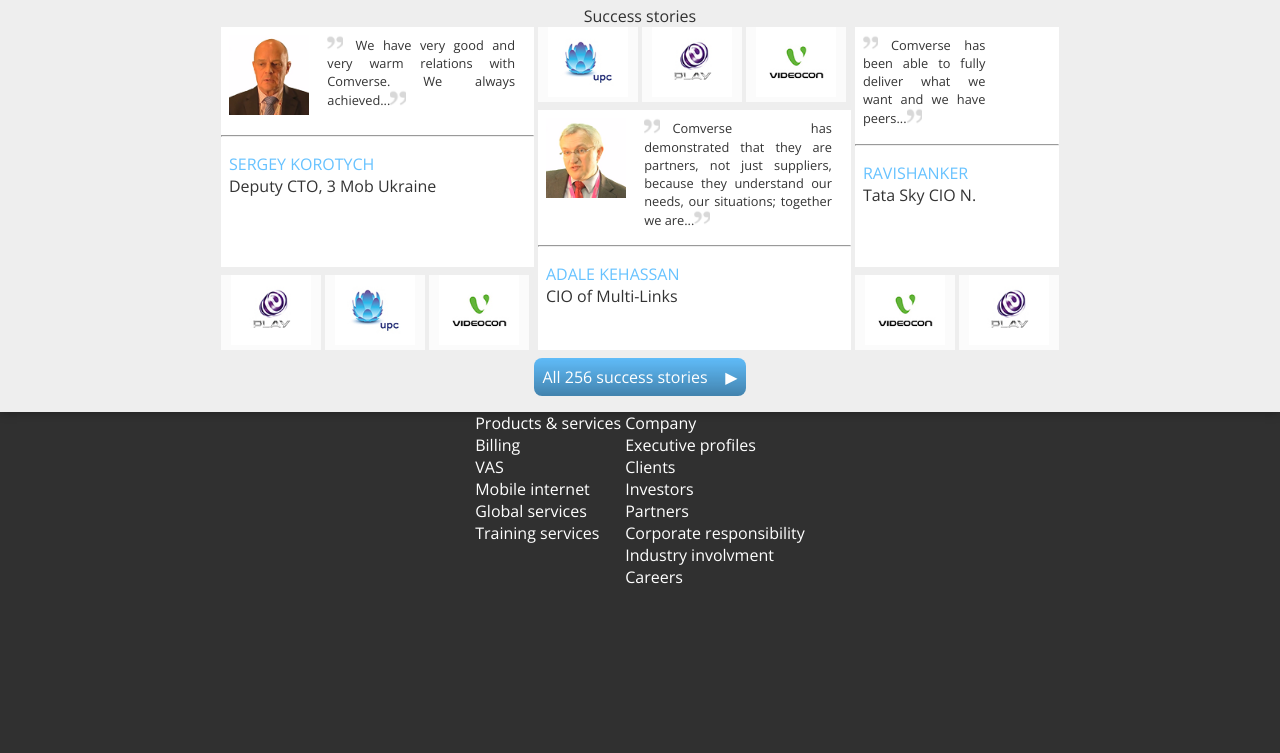
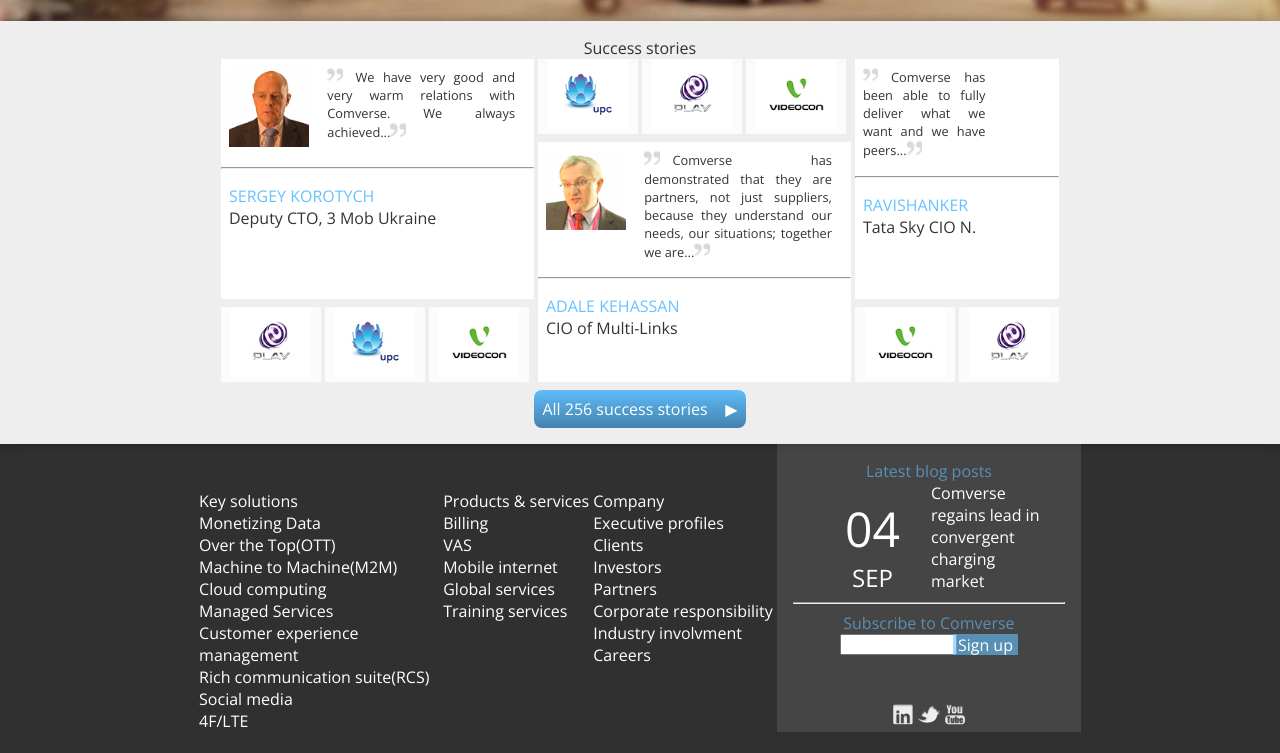
Before and after one commit to ronhandler/exercises, a website: page newcomverse/index.html in a window 1280 px wide. Shown: the part 857-1610 px from the top of the page. Before the commit the page ends 1461 px from the top, so only its background shows below. Drawn offline with nearby package versions, Linux system fonts and the light colour scheme.

Commit message:
Nearly done.

```diff
--- a/newcomverse/index.html
+++ b/newcomverse/index.html
@@ -246,14 +246,14 @@
 					</section>
 				</li>
 			</ul>
-			<div class="carousel-menu">
+			<section class="carousel-menu">
 				<ul>
 					<li class="carousel-button">1</li>
 					<li class="carousel-button">2</li>
 					<li class="carousel-button">3</li>
 					<li class="carousel-button">4</li>
 				</ul>
-			</div>
+			</section>
 			<section class="article-cards">
 				<h3 class="outline-only">Articles</h3>
 				<article class="one">
@@ -477,6 +477,22 @@
 			<ul>
 				<li>
 					<section>
+						<h3>Key solutions</h3>
+						<ul>
+							<li><a href="">Monetizing Data</a></li>
+							<li><a href="">Over the Top(OTT)</a></li>
+							<li><a href="">Machine to Machine(M2M)</a></li>
+							<li><a href="">Cloud computing</a></li>
+							<li><a href="">Managed Services</a></li>
+							<li><a href="">Customer experience management</a></li>
+							<li><a href="">Rich communication suite(RCS)</a></li>
+							<li><a href="">Social media</a></li>
+							<li><a href="">4F/LTE</a></li>
+						</ul>
+					</section>
+				</li>
+				<li>
+					<section>
 						<h3>Products &amp; services</h3>
 						<ul>
 							<li><a href="">Billing</a></li>
@@ -502,6 +518,31 @@
 					</section>
 				</li>
 			</ul>
+			<section class=social>
+				<h2 class="outline-only">Social media</h2>
+				<h3>Latest blog posts</h3>
+				<article>
+					<header>
+						<p class="day">04</p>
+						<p class="month">SEP</p>
+					</header>
+					<p>Comverse regains lead in convergent charging market</p>
+				</article>
+				<hr>
+				<h3>Subscribe to Comverse</h3>
+				<section class="subscribe-box">
+					<h4 class="outline-only">Subscribe</h3>
+					<form class="subscribe">
+						<input type="email">
+					</form>
+					<div class="submit-button"><a href="#">Sign up</a></div>
+				</section>
+				<ul>
+					<li><a href=""><div class="social-img one"> </div></a></li>
+					<li><a href=""><div class="social-img two"> </div></a></li>
+					<li><a href=""><div class="social-img three"> </div></a></li>
+				</ul>
+			</section>
 			</div>
 		</footer>
 
--- a/newcomverse/scss/main.scss
+++ b/newcomverse/scss/main.scss
@@ -85,7 +85,6 @@
 	padding-bottom: $padding;
 }
 .pane:not(:first-of-type) {
-//.pane {
 	$padding: 1rem;
 	padding-top: $padding;;
 	padding-bottom: $padding;
@@ -103,6 +102,12 @@
 	&:hover {
 		background-color: $button-color;
 	}
+}
+.carousel-menu  {
+	width: 3*$grid-width - ($radius);
+	display: inline-block;
+	text-align: left;
+	margin: 1rem 0 1rem 0;
 }
 
 .article-cards article {
@@ -218,7 +223,7 @@
 			display: block;
 		}
 	}
-	a {
+	ul a {
 		@include link-colors(white, darken($button-color, 30%));
 	}
 }
@@ -304,6 +309,7 @@
 	p {
 		color: white;
 	}
+}
 .day {
 	font-size: 3rem;
 	text-align: center;
@@ -311,7 +317,6 @@
 .month {
 	font-size: 1.5rem;
 	text-align: center;
-	}
 }
 .news.pane article>* {
 	display: inline-block;
@@ -324,10 +329,69 @@
 		text-align: left;
 		vertical-align: top;
 	}
+	& > div >* {
+		display: inline-block;
+		vertical-align: bottom;
+	}
 	a {
 		@include link-colors(white, #a0a0a0);
 	}
 }
+.social {
+	//width: $grid-width/2.5;
+	height: 16rem;
+	padding: 1rem;
+	display: inline-block;
+	background-color: rgba(white, 0.1);
+	min-width: $grid-width;
+	display: block;
+	article>*,
+	.subscribe-box>*,
+	.subscribe-box input  {
+		text-align: left;
+		width: $grid-width/2.5;
+		display: inline-block;
+	}
+	h3 {
+		color: lighten($button-color, 20%);
+	}
+	ul {
+		margin-top: 3rem;
+		li {
+			display: inline-block;
+		}
+	}
+}
+.subscribe-box * {
+	vertical-align: top;
+}
+.social .submit-button {
+	background-color: lighten($button-color, 20%);
+	text-align: center;
+	padding-left: 5px;
+	padding-right: 5px;
+	height: 21px;
+	width: auto;
+}
+
+.social-img {
+	@include transition(all 0.35s ease-in-out);
+	background-position: center top;
+	$img: 'socialMenuIcon-linkdin.png';
+	width: image-width($img);
+	height: image-height($img);
+	padding-top: image-height($img);
+}
+.social-img.one { background: image-url('socialMenuIcon-linkdin.png') 0 0 no-repeat; }
+.social-img.one:hover { background: image-url('socialMenuIcon-linkdin_hover.png') 0 0 no-repeat; }
+.social-img.two { background: image-url('socialMenuIcon-twitter.png') 0 0 no-repeat; }
+.social-img.two:hover { background: image-url('socialMenuIcon-twitter_hover.png') 0 0 no-repeat; }
+.social-img.three { background: image-url('socialMenuIcon-youtube.png') 0 0 no-repeat; }
+.social-img.three:hover { background: image-url('socialMenuIcon-youtube_hover.png') 0 0 no-repeat; }
+
+///socialMenuIcon-linkdin_hover.png
+///socialMenuIcon-twitter_hover.png
+///socialMenuIcon-youtube_hover.png
 
 
 .menu-bar,
```
Also changed, not shown: newcomverse/css/main.css. Lines whose indentation alone changed are shown as unchanged.
